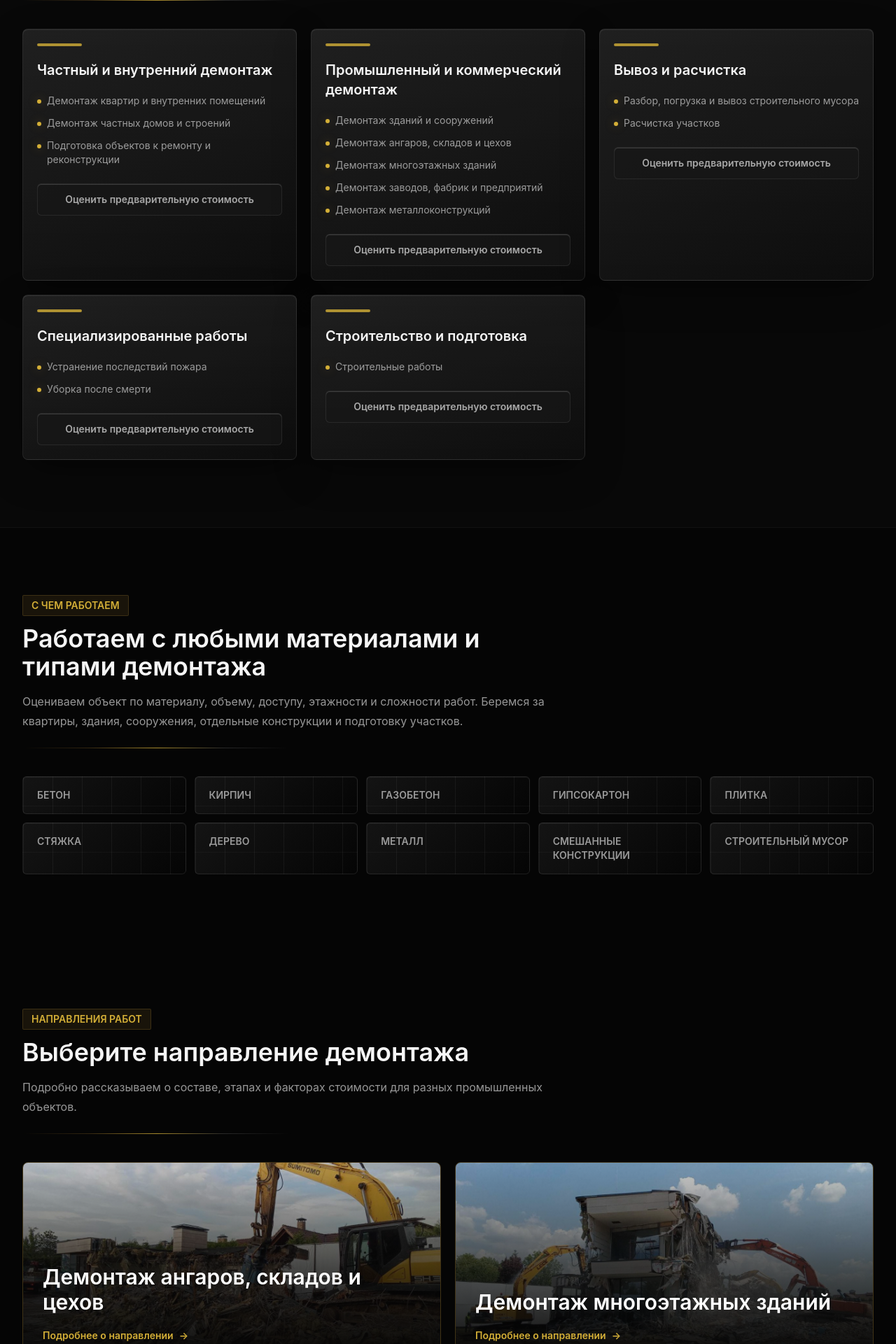
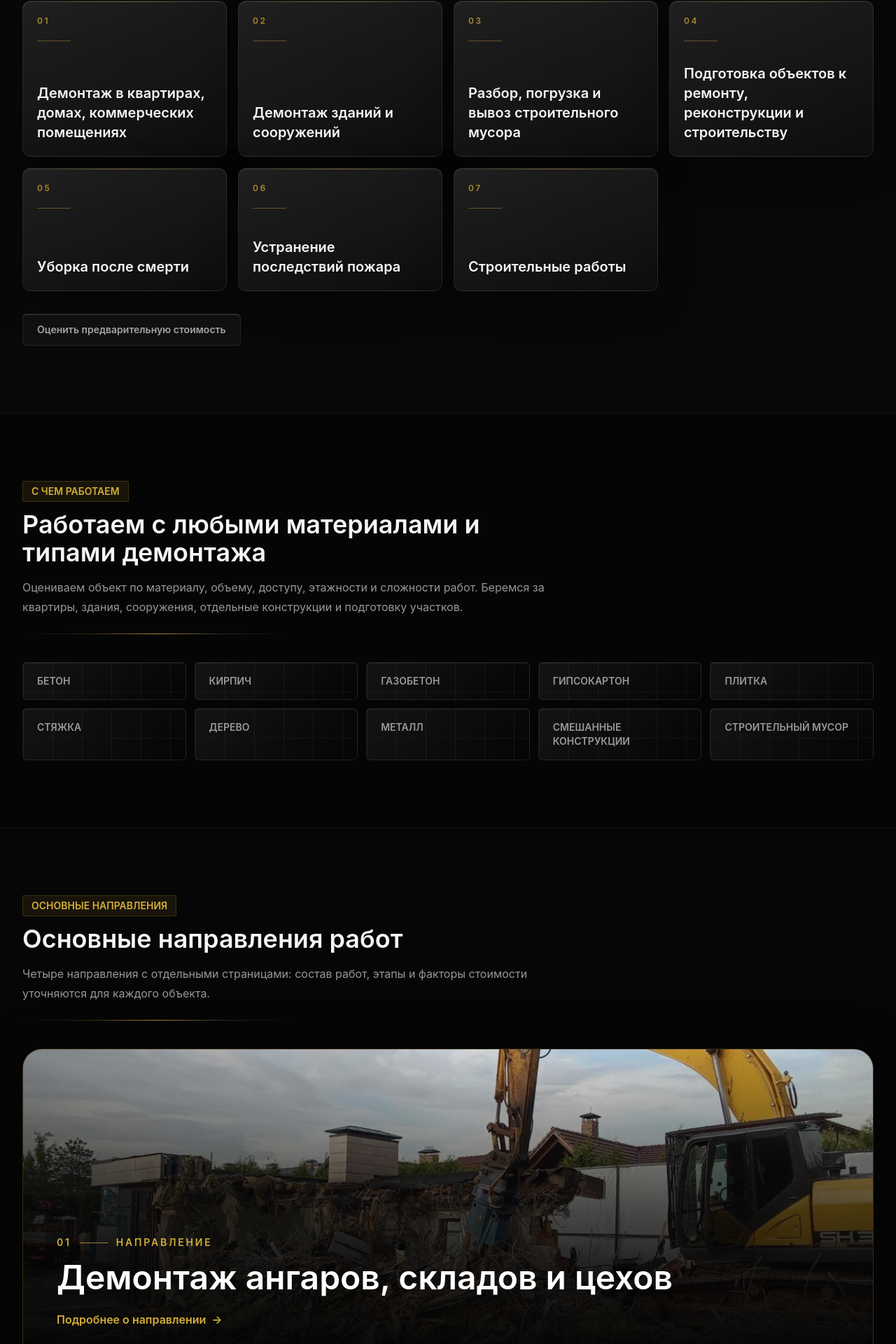
Before and after one commit to dzeksonm378-afk/industria-landing, a Next.js app: page / in a window 1280 px wide. Shown: the part 3678-5598 px from the top of the page at 70% size. Built offline with nearby package versions, Linux system fonts and the light colour scheme.

Commit message:
Refresh homepage service and portfolio sections

```diff
--- a/src/components/PortfolioDirectionsSection.tsx
+++ b/src/components/PortfolioDirectionsSection.tsx
@@ -6,15 +6,44 @@ import { Section } from "@/components/ui/Section";
 export function PortfolioDirectionsSection() {
   const content = siteContent.portfolioDirections;
   return (
-    <Section eyebrow={content.eyebrow} title={content.title} description={content.description}>
-      <div className="grid gap-5 md:grid-cols-2">
-        {content.items.map((item) => (
-          <Link key={item.title} href={item.href} aria-label={`${item.title}: открыть страницу направления`} className="group relative min-h-72 overflow-hidden rounded-lg border border-gold/30 focus-visible:outline-gold-soft">
-            <Image src={item.image} alt="" fill sizes="(min-width: 768px) 50vw, 100vw" className="object-cover transition duration-500 group-hover:scale-105" />
-            <div className="absolute inset-0 bg-gradient-to-t from-ink via-ink/65 to-ink/20 transition group-hover:via-ink/50" />
-            <div className="absolute inset-x-0 bottom-0 p-5 sm:p-7">
-              <h3 className="max-w-xl text-2xl font-semibold leading-tight text-white sm:text-3xl">{item.title}</h3>
-              <span className="mt-5 inline-flex items-center gap-2 text-sm font-semibold text-gold-soft">Подробнее о направлении <span aria-hidden="true">→</span></span>
+    <Section
+      eyebrow={content.eyebrow}
+      title={content.title}
+      description={content.description}
+      className="border-y border-silver/5 bg-surface/35"
+    >
+      <div className="space-y-5 sm:space-y-7">
+        {content.items.map((item, index) => (
+          <Link
+            key={item.title}
+            href={item.href}
+            aria-label={`${item.title}: открыть страницу направления`}
+            className="group relative isolate block min-h-[21rem] overflow-hidden rounded-[1.5rem] border border-gold/25 bg-ink shadow-premium transition duration-300 hover:-translate-y-1 hover:border-gold/55 focus-visible:outline focus-visible:outline-2 focus-visible:outline-offset-4 focus-visible:outline-gold-soft sm:min-h-96 sm:rounded-[1.75rem] lg:min-h-[28rem]"
+          >
+            <Image
+              src={item.image}
+              alt=""
+              fill
+              sizes="(min-width: 1280px) 1280px, (min-width: 768px) calc(100vw - 64px), calc(100vw - 32px)"
+              className="z-0 object-cover transition duration-700 group-hover:scale-[1.03]"
+            />
+            <div
+              aria-hidden="true"
+              className="pointer-events-none absolute inset-0 z-10 bg-gradient-to-t from-ink via-ink/65 to-ink/10 transition duration-300 group-hover:via-ink/55"
+            />
+            <div aria-hidden="true" className="pointer-events-none absolute inset-0 z-10 bg-gradient-to-r from-ink/35 via-transparent to-transparent" />
+            <div className="pointer-events-none absolute inset-x-0 bottom-0 z-20 p-6 sm:p-9 lg:p-12">
+              <div className="mb-4 flex items-center gap-3 text-xs font-semibold uppercase tracking-[0.2em] text-gold-soft sm:text-sm">
+                <span>{String(index + 1).padStart(2, "0")}</span>
+                <span className="h-px w-10 bg-gold-soft/70" aria-hidden="true" />
+                <span>Направление</span>
+              </div>
+              <h3 className="max-w-4xl text-3xl font-semibold leading-[1.08] text-white drop-shadow-[0_2px_18px_rgba(0,0,0,0.75)] sm:text-4xl lg:text-5xl">
+                {item.title}
+              </h3>
+              <span className="mt-6 inline-flex items-center gap-2 text-sm font-semibold text-gold-soft sm:text-base">
+                Подробнее о направлении <span aria-hidden="true">→</span>
+              </span>
             </div>
           </Link>
         ))}
--- a/src/components/ServicesSection.tsx
+++ b/src/components/ServicesSection.tsx
@@ -11,32 +11,28 @@ export function ServicesSection() {
       description={siteContent.servicesSection.description}
       className="border-y border-silver/5 bg-surface/55"
     >
-      <div className="grid gap-5 md:grid-cols-2 xl:grid-cols-3">
-        {siteContent.servicesSection.groups.map((group) => (
-          <article key={group.title} className="metal-card group flex rounded-lg p-5 transition duration-200 hover:-translate-y-1 hover:border-gold/40">
+      <div className="grid gap-4 sm:grid-cols-2 lg:grid-cols-3 xl:grid-cols-4">
+        {siteContent.servicesSection.directions.map((direction, index) => (
+          <article
+            key={direction}
+            className="metal-card group relative flex min-h-44 overflow-hidden rounded-xl p-5 transition duration-200 hover:-translate-y-1 hover:border-gold/40"
+          >
+            <div className="pointer-events-none absolute inset-x-0 top-0 h-px bg-gradient-to-r from-transparent via-gold-soft/70 to-transparent opacity-60 transition group-hover:opacity-100" />
             <div className="flex w-full flex-col">
-              <div className="mb-5 h-1 w-16 rounded-full bg-gold-soft/80 transition group-hover:w-24" />
-              <h3 className="text-xl font-semibold text-mist">{group.title}</h3>
-              <ul className="mt-5 space-y-3 text-sm text-silver/75">
-                {group.items.map((point) => (
-                  <li key={point} className="flex gap-2">
-                    <span className="mt-2 h-1.5 w-1.5 rounded-full bg-gold-soft shadow-[0_0_14px_rgba(200,155,60,0.38)]" aria-hidden="true" />
-                    <span>{point}</span>
-                  </li>
-                ))}
-              </ul>
-              <ButtonLink
-                href="/estimate"
-                variant="ghost"
-                className="mt-6 w-full"
-                aria-label={`Предварительно оценить стоимость услуг: ${group.title}`}
-              >
-                {siteContent.servicesSection.ctaLabel}
-              </ButtonLink>
+              <span className="text-xs font-semibold tracking-[0.22em] text-gold-soft/75" aria-hidden="true">
+                {String(index + 1).padStart(2, "0")}
+              </span>
+              <div className="mt-5 h-px w-12 bg-gold/45 transition-all duration-200 group-hover:w-20 group-hover:bg-gold-soft" aria-hidden="true" />
+              <h3 className="mt-auto pt-8 text-lg font-semibold leading-snug text-mist sm:text-xl">{direction}</h3>
             </div>
           </article>
         ))}
       </div>
+      <div className="mt-8 flex justify-start">
+        <ButtonLink href="/estimate" variant="ghost">
+          {siteContent.servicesSection.ctaLabel}
+        </ButtonLink>
+      </div>
     </Section>
   );
 }
--- a/src/data/siteContent.ts
+++ b/src/data/siteContent.ts
@@ -174,20 +174,18 @@ export const siteContent = {
   },
   servicesSection: {
     eyebrow: "Услуги",
-    title: "Демонтаж помещений, зданий, сооружений и участков",
+    title: "Выберите направление демонтажа",
     description:
-      "Закрываем основные задачи демонтажа: от подготовки квартиры под ремонт до разбора сооружений, расчистки участка, сложного бетона и вывоза мусора.",
+      "Работаем с частными, коммерческими и промышленными объектами. Состав и формат работ определяются после осмотра и согласования задачи.",
     ctaLabel: "Оценить предварительную стоимость",
-    groups: [
-      { title: "Частный и внутренний демонтаж", items: [
-        "Демонтаж квартир и внутренних помещений", "Демонтаж частных домов и строений", "Подготовка объектов к ремонту и реконструкции",
-      ] },
-      { title: "Промышленный и коммерческий демонтаж", items: [
-        "Демонтаж зданий и сооружений", "Демонтаж ангаров, складов и цехов", "Демонтаж многоэтажных зданий", "Демонтаж заводов, фабрик и предприятий", "Демонтаж металлоконструкций",
-      ] },
-      { title: "Вывоз и расчистка", items: ["Разбор, погрузка и вывоз строительного мусора", "Расчистка участков"] },
-      { title: "Специализированные работы", items: ["Устранение последствий пожара", "Уборка после смерти"] },
-      { title: "Строительство и подготовка", items: ["Строительные работы"] },
+    directions: [
+      "Демонтаж в квартирах, домах, коммерческих помещениях",
+      "Демонтаж зданий и сооружений",
+      "Разбор, погрузка и вывоз строительного мусора",
+      "Подготовка объектов к ремонту, реконструкции и строительству",
+      "Уборка после смерти",
+      "Устранение последствий пожара",
+      "Строительные работы",
     ],
     items: [
       {
@@ -238,9 +236,9 @@ export const siteContent = {
     ],
   },
   portfolioDirections: {
-    eyebrow: "Направления работ",
-    title: "Выберите направление демонтажа",
-    description: "Подробно рассказываем о составе, этапах и факторах стоимости для разных промышленных объектов.",
+    eyebrow: "Основные направления",
+    title: "Основные направления работ",
+    description: "Четыре направления с отдельными страницами: состав работ, этапы и факторы стоимости уточняются для каждого объекта.",
     items: [
       { title: "Демонтаж ангаров, складов и цехов", image: "/images/portfolio/industria-portfolio-04.jpg", href: "/services/hangars-warehouses-workshops" },
       { title: "Демонтаж многоэтажных зданий", image: "/images/cases/object-01-building-demolition/01.jpg", href: "/services/multi-storey-demolition" },
```
